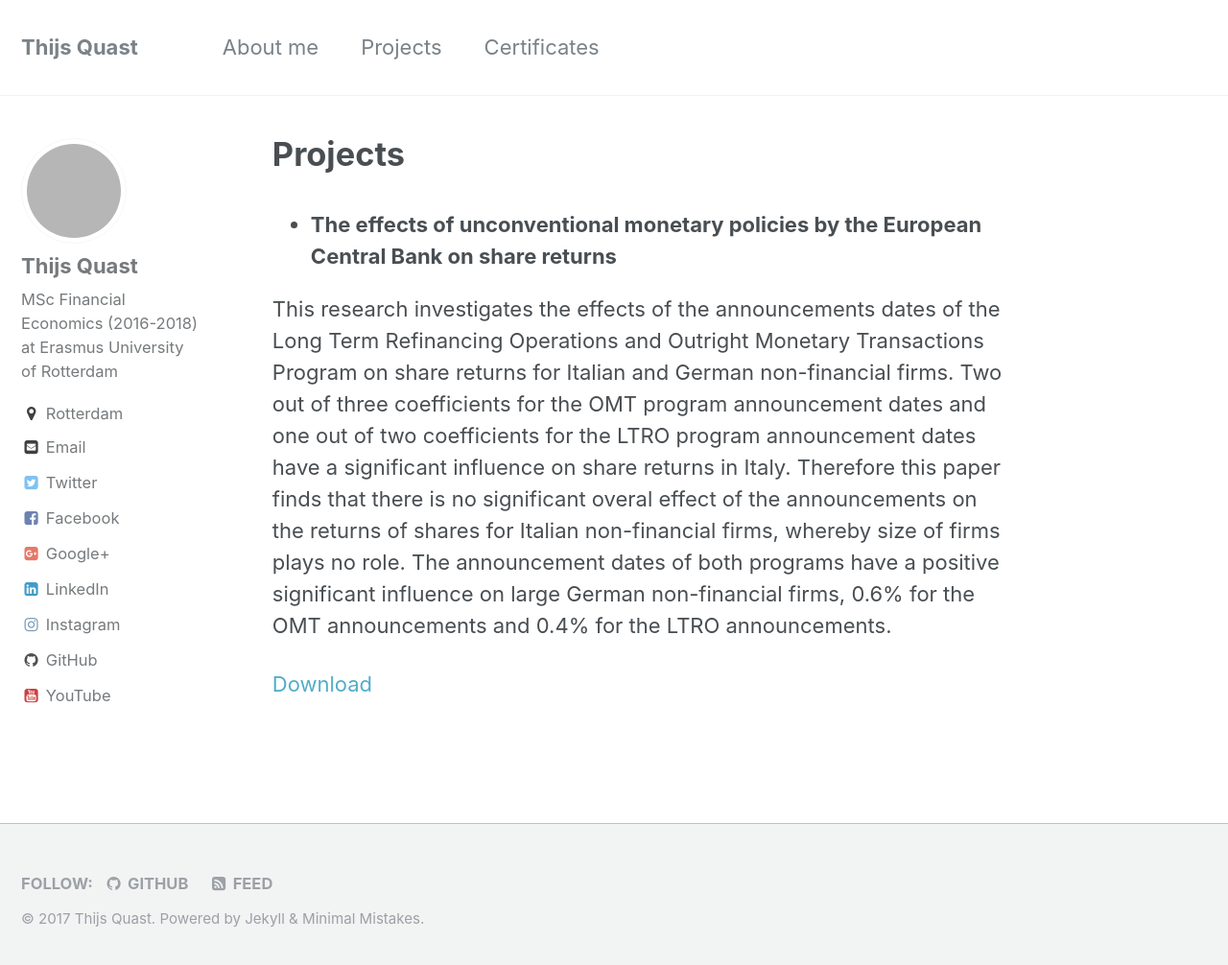
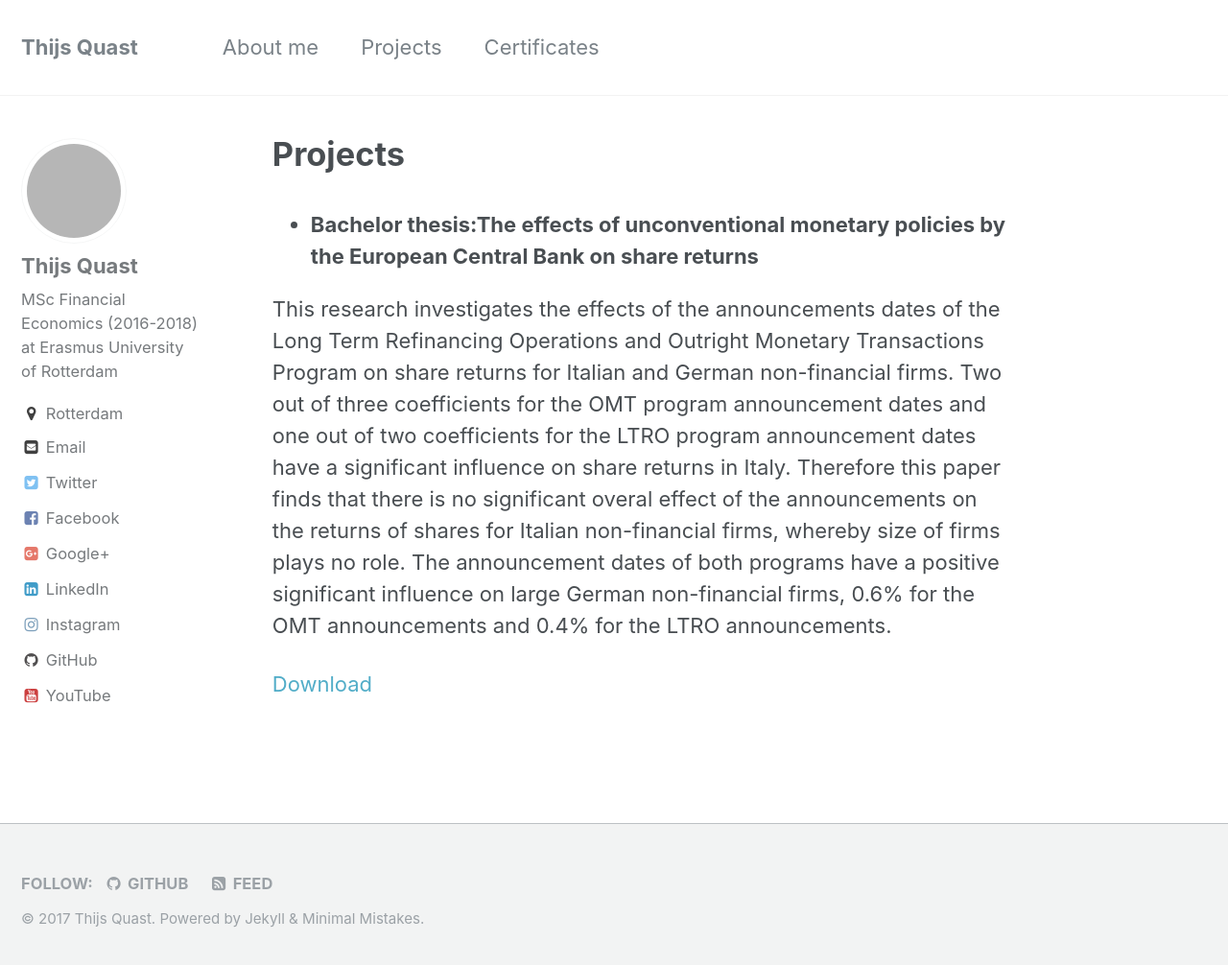
Before and after one commit to Thijsq/thijsq.github.io, a Jekyll site: the page built from _pages/projects.md, in a window 1280 px wide and 1014 px high. Shown: the top 1006 px of the window at 96% size. Built offline with Jekyll 4.4.1, drawn with Linux system fonts in a browser that asks for light colours; grey boxes are pictures that could not be loaded.

Commit message:
changed title

```diff
--- a/_pages/projects.md
+++ b/_pages/projects.md
@@ -5,7 +5,7 @@ permalink: /projects/
 author_profile: true
 ---
 
-+ **The effects of unconventional monetary policies by the European Central Bank on share returns**
++ **Bachelor thesis:The effects of unconventional monetary policies by the European Central Bank on share returns**
 
 This research investigates the effects of the announcements dates of the Long Term Refinancing Operations and Outright Monetary Transactions Program on share returns for Italian and German non-financial firms. Two out of three coefficients for the OMT program announcement dates and one out of two coefficients for the LTRO program announcement dates have a significant influence on share returns in Italy. Therefore this paper finds that there is no significant overal effect of the announcements on the returns of shares for Italian non-financial firms, whereby size of firms plays no role. The announcement dates of both programs have a positive significant influence on large German non-financial firms, 0.6% for the OMT announcements and 0.4% for the LTRO announcements.
 
```
